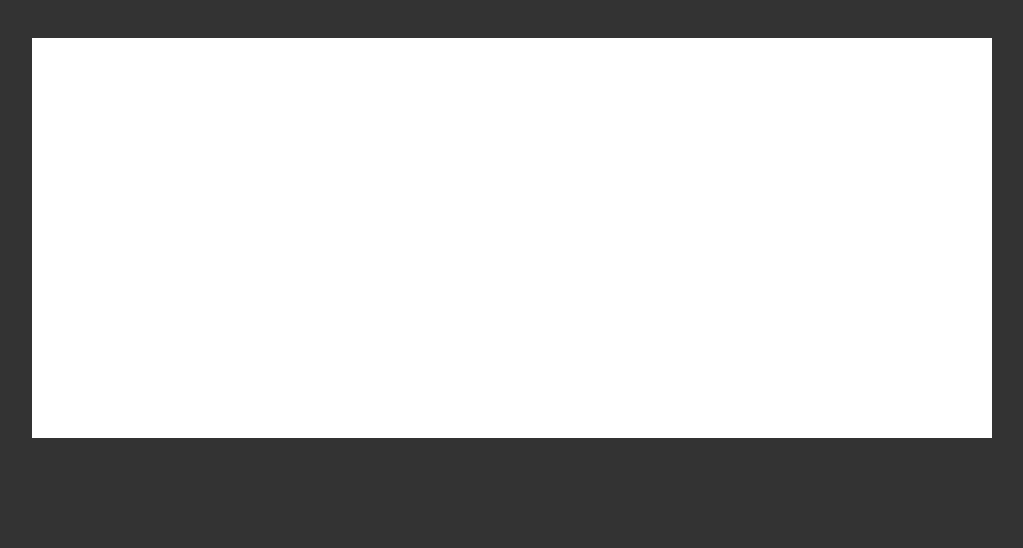
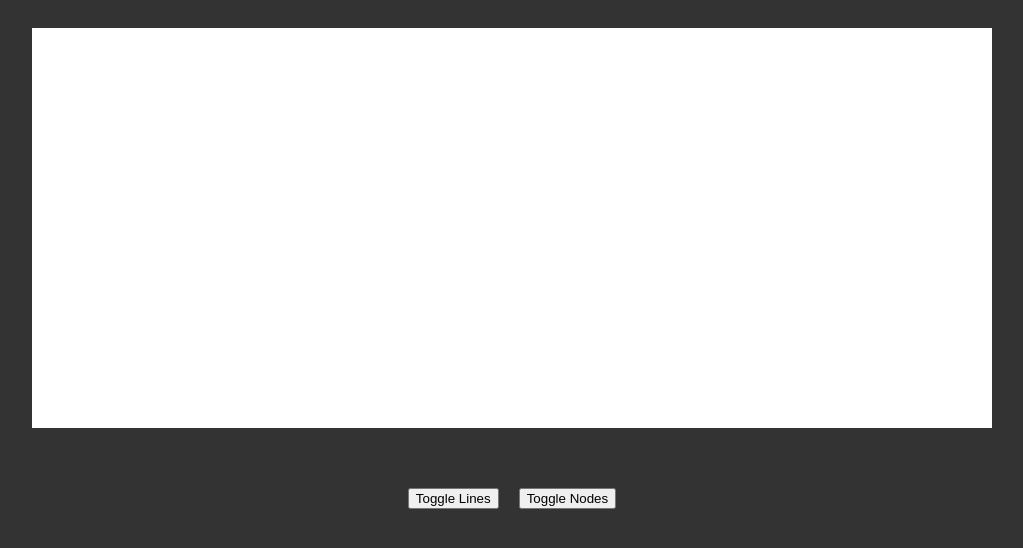
Before and after one commit to jssmith9876/BezierCurves, a plain HTML site: page index.html in a window 1280 px wide. Shown: the whole page, without its empty margins (128-1151 px from the left). Drawn offline with Linux system fonts and the light colour scheme.

Commit message:
Added buttons to toggle line and node displays

```diff
--- a/index.html
+++ b/index.html
@@ -5,12 +5,17 @@
         body {
             background-color: #333;
         }
-        .wrapper {
+        .flex_container {
             display: flex;
+        }
+        .main_wrapper {
             flex-direction: column;
         }
-        .wrapper * {
-            margin: 30px auto;
+        .main_wrapper * {
+            margin: 20px auto;
+        }
+        .buttons {
+            gap: 20px;
         }
         canvas {
             background-color: #fff;
@@ -19,8 +24,12 @@
     <script src="/index.js" async></script>
 </head>
 <body onload="resizeCanvas();">
-    <div class="wrapper">
+    <div class="flex_container main_wrapper">
         <canvas id="mainCanvas"></canvas>
+        <div class="flex_container buttons">
+            <button onclick="toggleLines()">Toggle Lines</button>
+            <button onclick="toggleNodes()">Toggle Nodes</button>
+        </div>
     </div>
 </body>
 </html>
--- a/index.js
+++ b/index.js
@@ -36,6 +36,10 @@ let nodes = [];
 // Node that is currently being selected
 let currentSelected = undefined;
 
+// Value to check if we should display certain aspects
+let displayLines = true;
+let displayNodes = true;
+
 /*
  *  END GLOBALS
  */
@@ -44,6 +48,16 @@ let currentSelected = undefined;
 /*
  *  BEGIN HELPER FUNCTIONS
  */
+
+// Toggle display functions
+const toggleLines = () => {
+    displayLines = !displayLines;
+    drawNodes();
+}
+const toggleNodes = () => {
+    displayNodes = !displayNodes;
+    drawNodes();
+}
 
 // Resizes the canvas dynamically to the window size when the page first laods
 const resizeCanvas = () => {
@@ -59,6 +73,10 @@ const getMousePosition = (mouseEvent) => {
 }
 
 const drawLines = () => {
+    if (!displayLines) {
+        return;
+    }
+
     ctx.beginPath();
     ctx.strokeStyle = lineColor;
 
@@ -80,6 +98,10 @@ const drawNodes = () => {
 
     // Draw lines connecting each node
     drawLines();
+
+    if (!displayNodes) {
+        return;
+    }
 
     nodes.forEach((node) => {
         ctx.beginPath();
```
Also changed, not shown: parametric.js (added).
